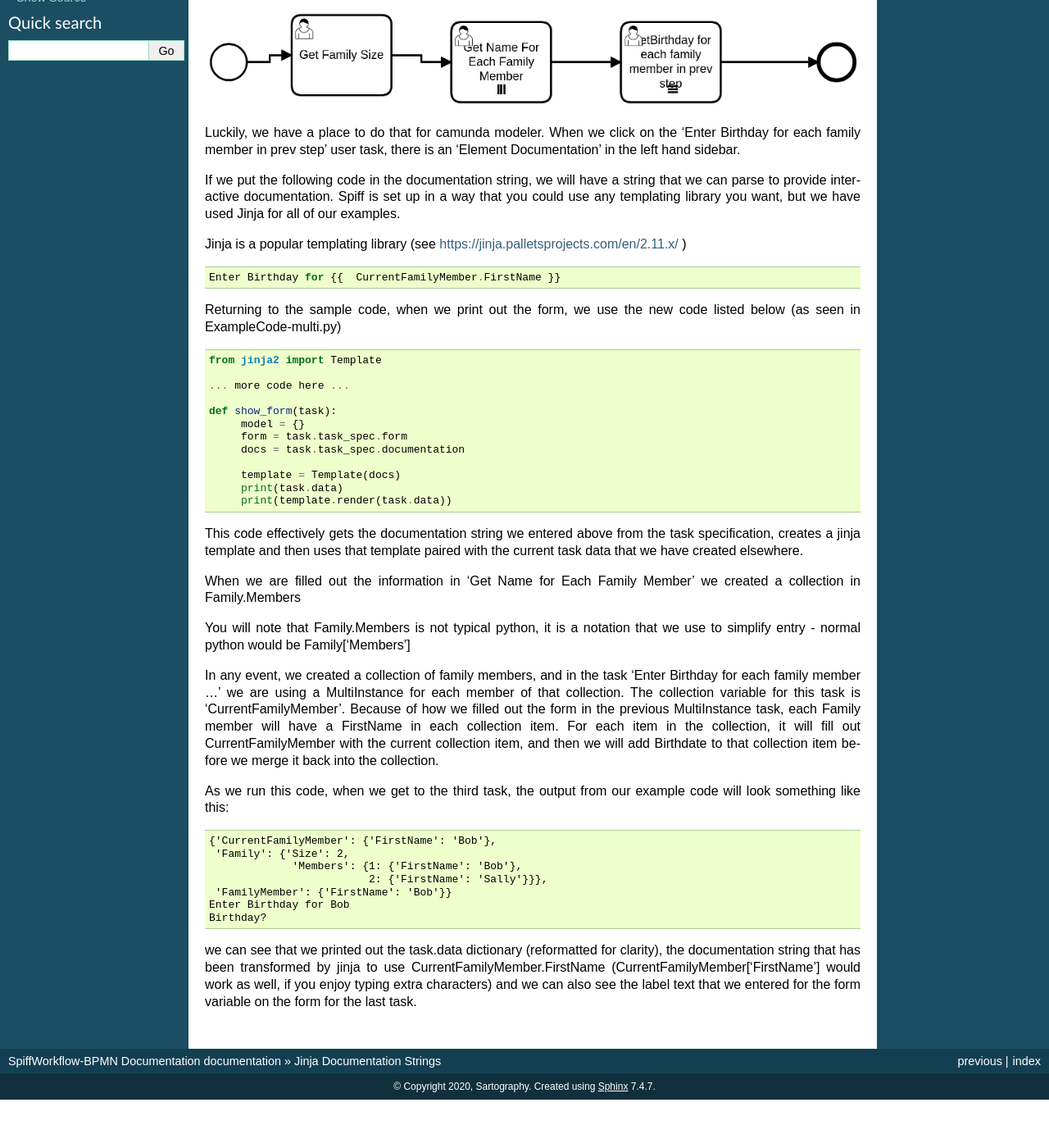
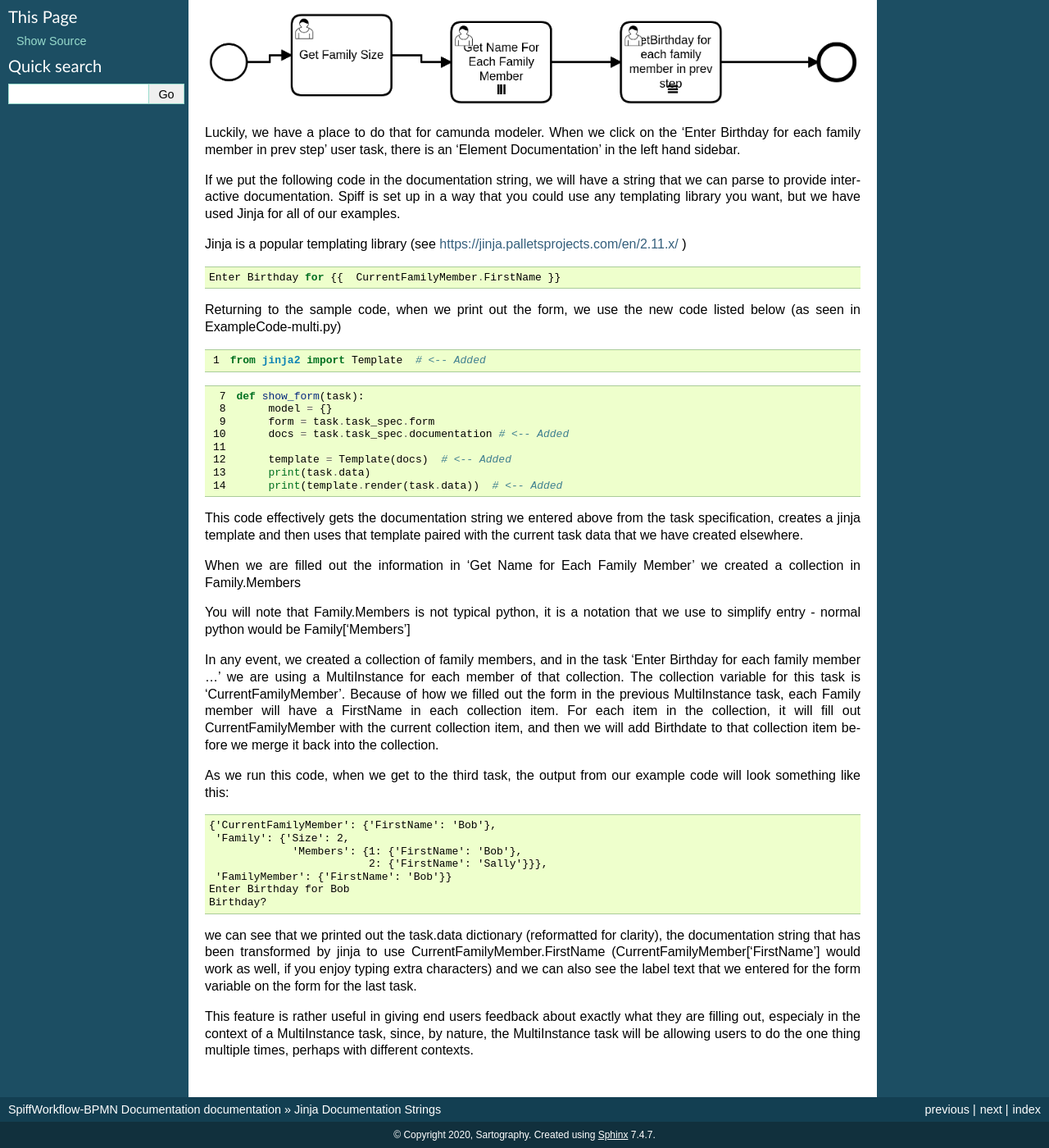
Before and after one commit to sartography/spiff-example-cli, a Sphinx documentation site: the page built from docs/jinja.rst, in a window 1280 px wide and 1400 px high, scrolled down 159 px. Shown: the whole window at 82% size. Built offline with Sphinx 7.4.7, drawn with Linux system fonts in a browser that asks for light colours; before the commit the page ends 1500 px from its top, so only the background shows below that; some of the changed text lies outside the part shown.

```diff
--- a/docs/index.rst
+++ b/docs/index.rst
@@ -36,3 +36,4 @@ Things that you will need to download:
    intro
    examples
    jinja
+   advanced_features
--- a/docs/jinja.rst
+++ b/docs/jinja.rst
@@ -24,19 +24,22 @@ Returning to the sample code, when we print out the form, we use the new code li
 ExampleCode-multi.py)
 
 .. code:: python
+   :number-lines:
 
-    from jinja2 import Template
+    from jinja2 import Template  # <-- Added
 
-    ... more code here ...
+.. code:: python
+   :number-lines: 7
+
 
     def show_form(task):
          model = {}
          form = task.task_spec.form
-         docs = task.task_spec.documentation
+         docs = task.task_spec.documentation # <-- Added
 
-         template = Template(docs)
+         template = Template(docs)  # <-- Added
          print(task.data)
-         print(template.render(task.data))
+         print(template.render(task.data))  # <-- Added
 
 This code effectively gets the documentation string we entered above from the task specification, creates a jinja
 template and then uses that template paired with the current task data that we have created elsewhere.
@@ -71,3 +74,7 @@ we can see that we printed out the task.data dictionary (reformatted for clarity
 been transformed by jinja to use CurrentFamilyMember.FirstName (CurrentFamilyMember['FirstName'] would work as well,
 if you enjoy typing extra characters) and we can also see the label text that we entered for the form variable on the
 form for the last task.
+
+This feature is rather useful in giving end users feedback about exactly what they are filling out, especialy in the
+context of a MultiInstance task, since, by nature, the MultiInstance task will be allowing users to do the one thing
+multiple times, perhaps with different contexts.
```
Also changed, not shown: docs/advanced_features.rst (added, +106 -0 lines), docs/images/MessageBoundary.png (added).
